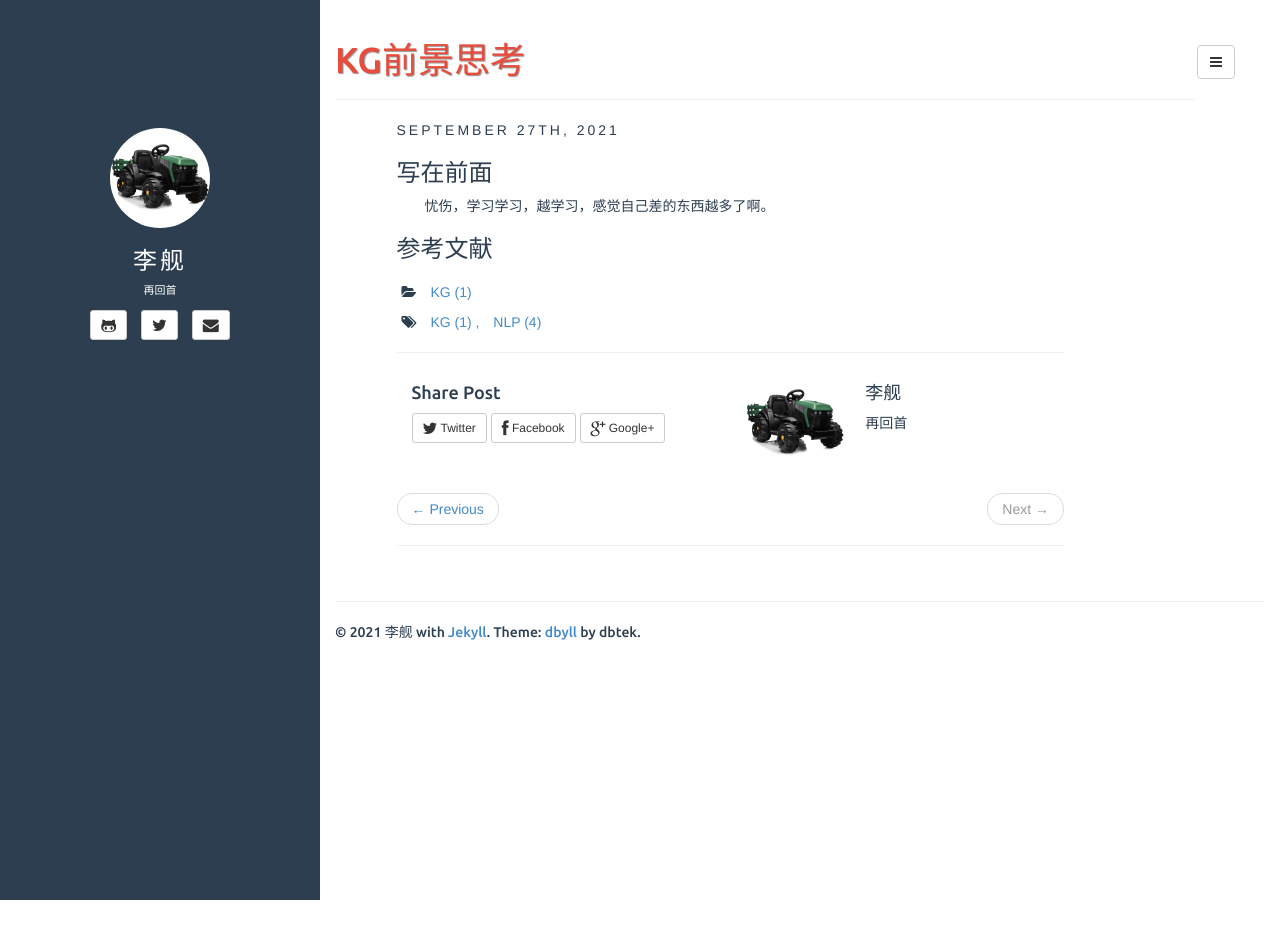
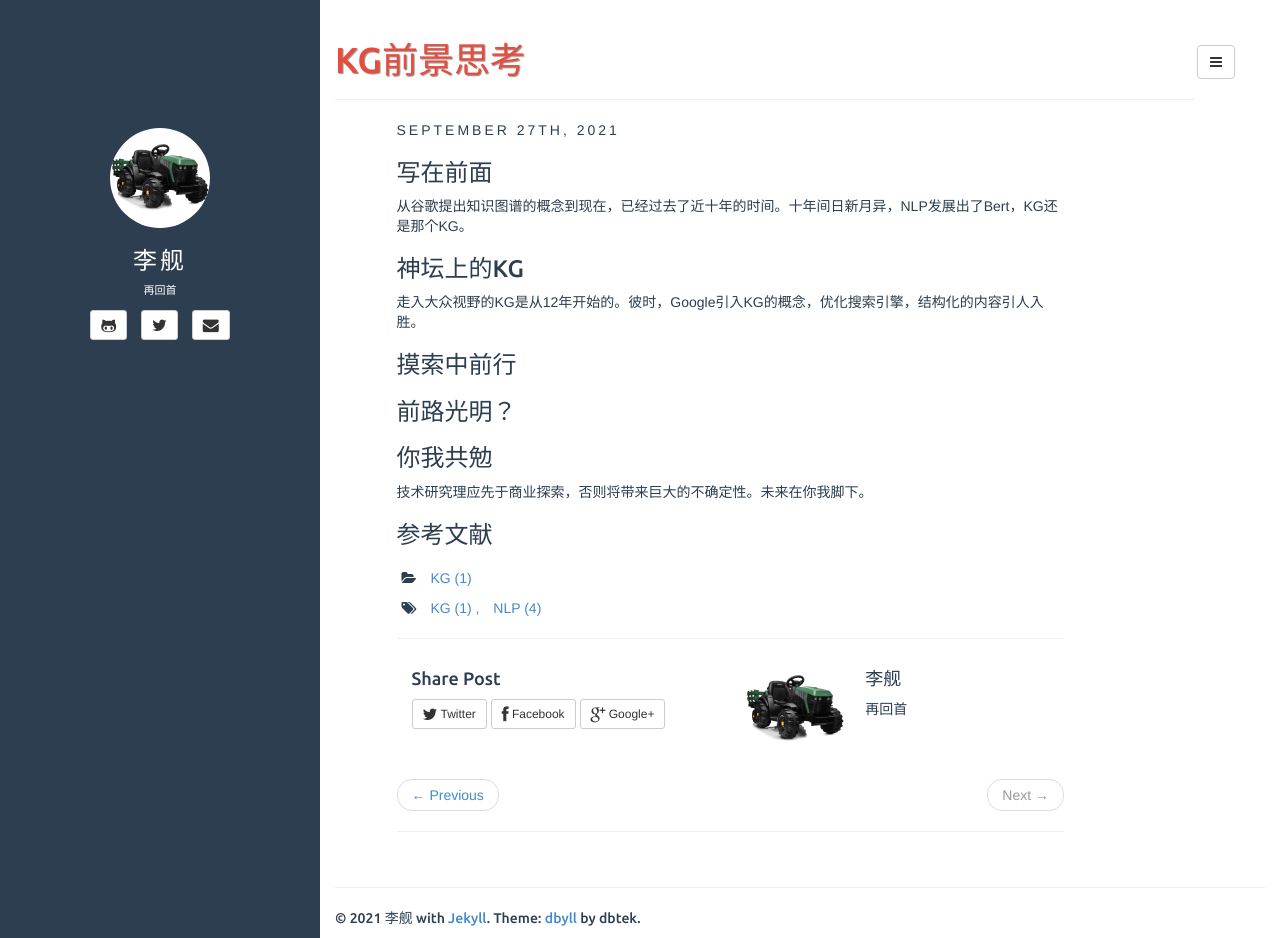
Before and after one commit to lijian24/lijian24.github.io, a Jekyll site: the page built from _posts/2021-09-27-kg-feature.md, in a window 1280 px wide and 938 px high. Built offline with Jekyll 4.4.1, drawn with Linux system fonts in a browser that asks for light colours.

Commit message:
kg-0.1 start

```diff
--- a/_posts/2021-09-27-kg-feature.md
+++ b/_posts/2021-09-27-kg-feature.md
@@ -8,6 +8,18 @@ description: 以当前有限的经验，思考KG的未来在什么地方。
 
 ### 写在前面
 
-&emsp;&emsp;忧伤，学习学习，越学习，感觉自己差的东西越多了啊。
+从谷歌提出知识图谱的概念到现在，已经过去了近十年的时间。十年间日新月异，NLP发展出了Bert，KG还是那个KG。
+
+### 神坛上的KG
+
+走入大众视野的KG是从12年开始的。彼时，Google引入KG的概念，优化搜索引擎，结构化的内容引人入胜。
+
+### 摸索中前行
+
+### 前路光明？
+
+### 你我共勉
+
+技术研究理应先于商业探索，否则将带来巨大的不确定性。未来在你我脚下。
 
 ### 参考文献
```
